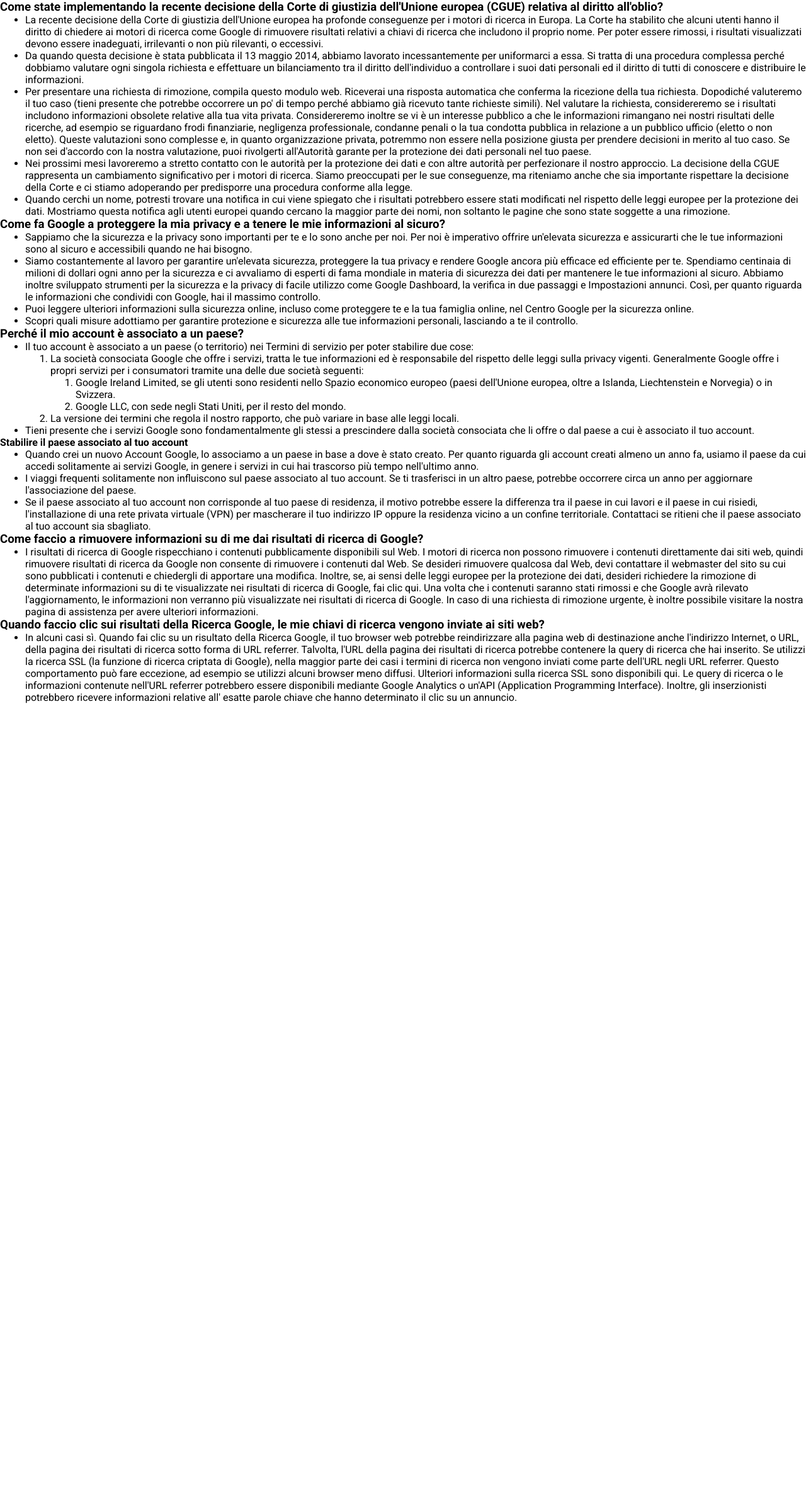
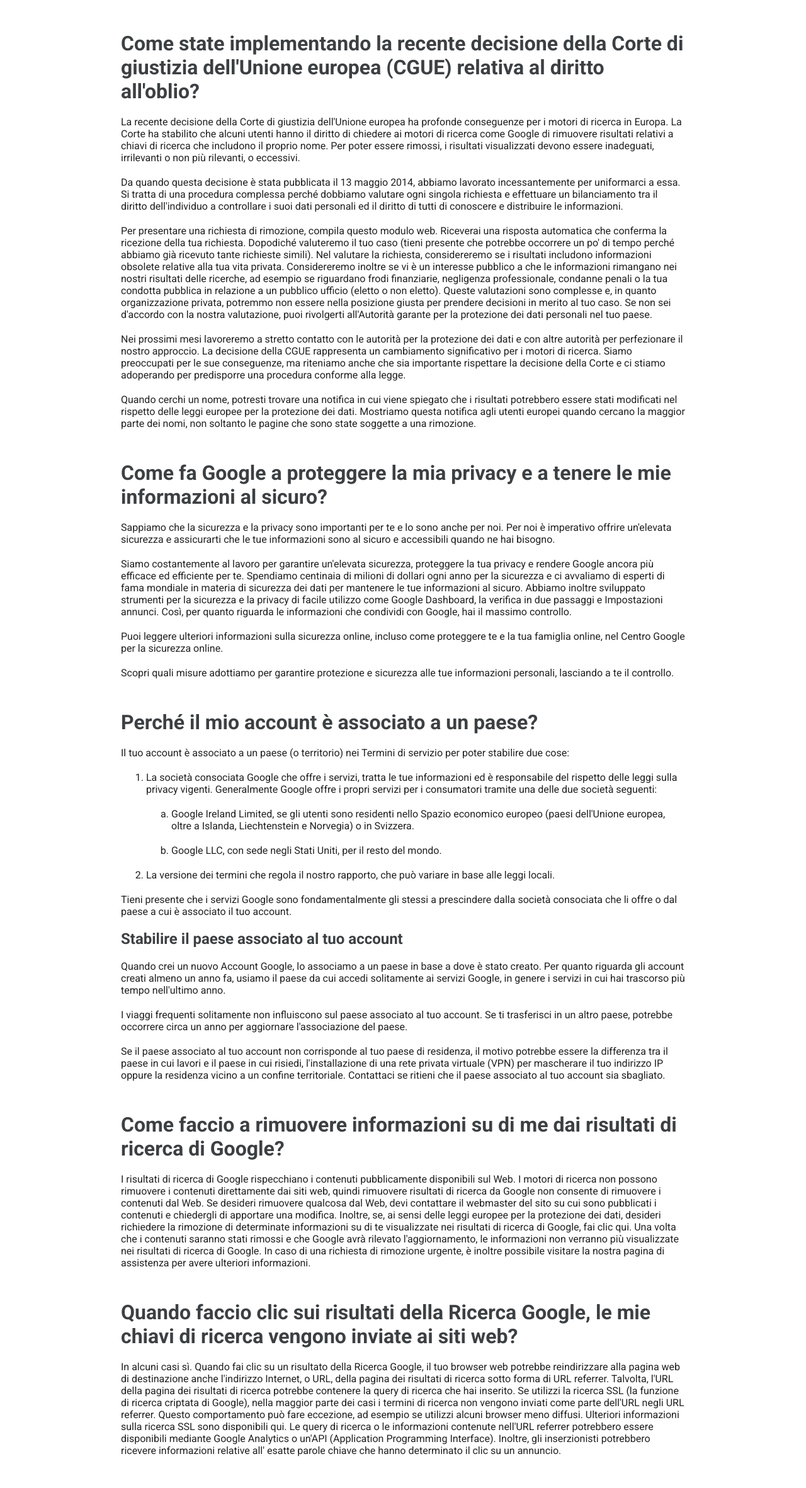
Before and after one commit to banjug/php-google-faq, a PHP site: page / in a window 1280 px wide. Shown: the part 117-2480 px from the top of the page at 63% size. Before the commit the page ends 1234 px from the top, so only its background shows below. Run offline with PHP 8.4, Linux system fonts and the light colour scheme.

Commit message:
add faq styling

```diff
--- a/index.php
+++ b/index.php
@@ -93,6 +93,7 @@
     <main>
         <?php
             foreach ($faq as $questionBlock) {
+                echo '<div class="question">';
                 foreach ($questionBlock as $k => $v) {
                     if ($k === "question") {
                         echo '<h3>' . $v . '</h3>';
@@ -132,6 +133,7 @@
                         echo '</ul>';
                     }
                 }
+                echo "</div>";
             }
         ?>
     </main>
--- a/style.css
+++ b/style.css
@@ -27,5 +27,37 @@ nav ul a {
 }
 
 main {
+    width: 70%;
+    margin: 0 auto;
+}
 
+main .question {
+    margin: 50px 0;
 }
+
+main h3, main h4 {
+    margin: 20px 0;
+    color: #3c4043;
+}
+
+main h3 {
+    font-size: 2rem;
+}
+
+main h4 {
+    font-size: 1.5rem;
+}
+
+main ul {
+    list-style: none;
+    padding: 0;
+}
+
+main li {
+    margin: 20px 0;
+    color: #212121;
+}
+
+main ol ol li {
+    list-style-type: lower-latin;
+}
```
